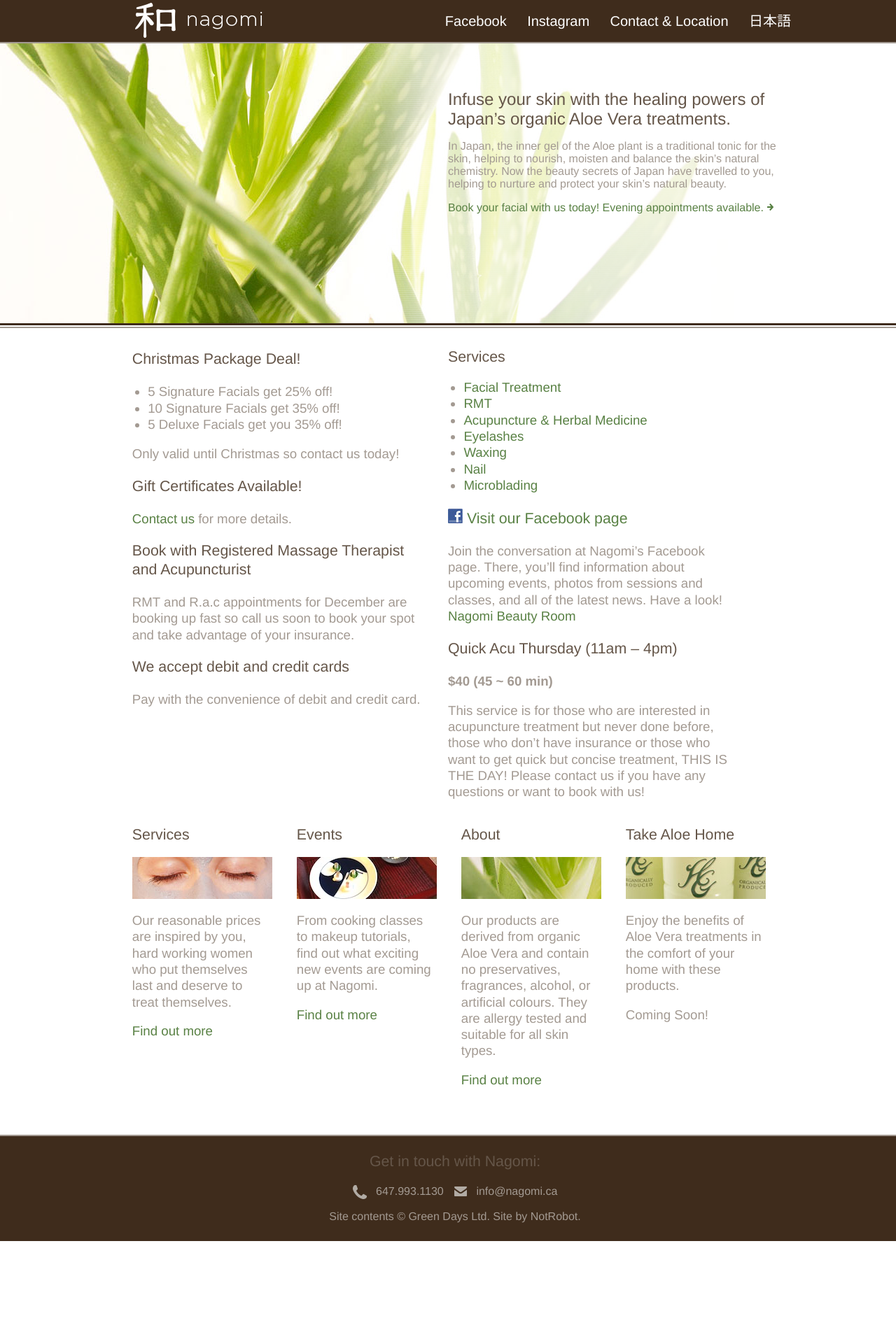
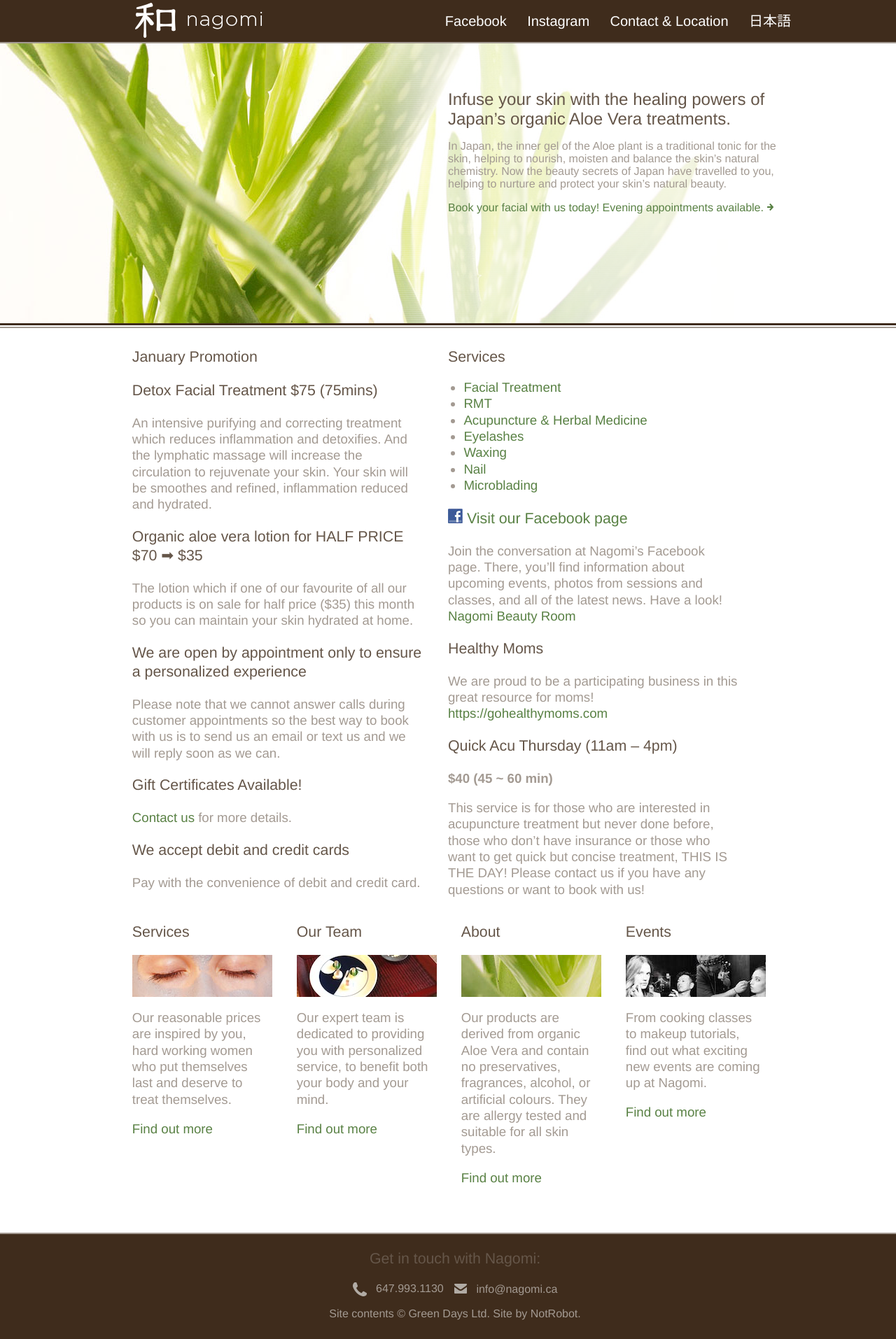
Before and after one commit to jamesaoverton/nagomi, a Jekyll site: the page built from index.md, in a window 1280 px wide. Shown: the whole page at 70% size. Built offline with Jekyll 4.4.1, drawn with Linux system fonts in a browser that asks for light colours; before the commit the page ends 1774 px from its top, so only the background shows below that.

Commit message:
January updates, add team, remove about

```diff
--- a/assets/styles.css
+++ b/assets/styles.css
@@ -258,12 +258,17 @@
   text-align: center;
 }
 
+.content-body > p {
+  width: 96%;
+  padding-left: 2%;
+  padding-right: 2%;
+  padding-top: 0%;
+}
 
 .full,
 .content-body > h1,
 .content-body > h2,
-.content-body > h3,
-.content-body > p {
+.content-body > h3 {
   clear: both;
   width: 96%;
   padding-left: 2%;
--- a/index.md
+++ b/index.md
@@ -4,21 +4,24 @@
 ---
 
 <div class="half">
-### Christmas Package Deal!
+## January Promotion
 
-* 5 Signature Facials get 25% off!
-* 10 Signature Facials get 35% off!
-* 5 Deluxe Facials get you 35% off!
+### Detox Facial Treatment $75 (75mins)
 
-Only valid until Christmas so contact us today!
+An intensive purifying and correcting treatment which reduces inflammation and detoxifies.  And the lymphatic massage will increase the circulation to rejuvenate your skin.
+Your skin will be smoothes and refined, inflammation reduced and hydrated.
+
+### Organic aloe vera lotion for HALF PRICE $70 ➡︎ $35
+
+The lotion which if one of our favourite of all our products is on sale for half price ($35) this month so you can maintain your skin hydrated at home.
+
+### We are open by appointment only to ensure a personalized experience
+
+Please note that we cannot answer calls during customer appointments so the best way to book with us is to send us an email or text us and we will reply soon as we can.
 
 ### Gift Certificates Available!
 
 [Contact us](mailto:info@nagomi.ca) for more details.
-
-### Book with Registered Massage Therapist and Acupuncturist
-
-RMT and R.a.c appointments for December are booking up fast so call us soon to book your spot and take advantage of your insurance.
 
 ### We accept debit and credit cards
 
@@ -41,6 +44,10 @@
 ### [![Facebook](assets/facebook.jpg) Visit our Facebook page](http://www.facebook.com/nagomibeautyroom)
 
 Join the conversation at Nagomi's Facebook page. There, you'll find information about upcoming events, photos from sessions and classes, and all of the latest news. Have a look! [Nagomi Beauty Room](http://www.facebook.com/nagomibeautyroom)
+
+### Healthy Moms
+
+We are proud to be a participating business in this great resource for moms! <https://gohealthymoms.com>
 
 ### Quick Acu Thursday (11am – 4pm)
 
@@ -66,13 +73,13 @@
 </div>
 
 <div class="quarter">
-## Events
+## Our Team
 
 ![Toronto beauty salon](photos/event5-small.jpg)
 
-From cooking classes to makeup tutorials, find out what exciting new events are coming up at Nagomi.
+Our expert team is dedicated to providing you with personalized service, to benefit both your body and your mind.
 
-[Find out more](events)
+[Find out more](team)
 </div>
 
 <div class="quarter">
@@ -86,11 +93,11 @@
 </div>
 
 <div class="quarter">
-## Take Aloe Home
+## Events
 
-![Toronto beauty salon](photos/takealoehome.jpg)
+![Toronto beauty salon](photos/makeup1.jpg)
 
-Enjoy the benefits of Aloe Vera treatments in the comfort of your home with these products.
+From cooking classes to makeup tutorials, find out what exciting new events are coming up at Nagomi.
 
-Coming Soon!
+[Find out more](events)
 </div>
```
Also changed, not shown: about.md (deleted, +0 -11 lines), events.md (+4 -39 lines), team.md (added, +44 -0 lines), what-we-use.md (+8 -9 lines), photos/atsuko.jpg (added), photos/megumi.jpg (added), photos/yuki.jpg (added).
